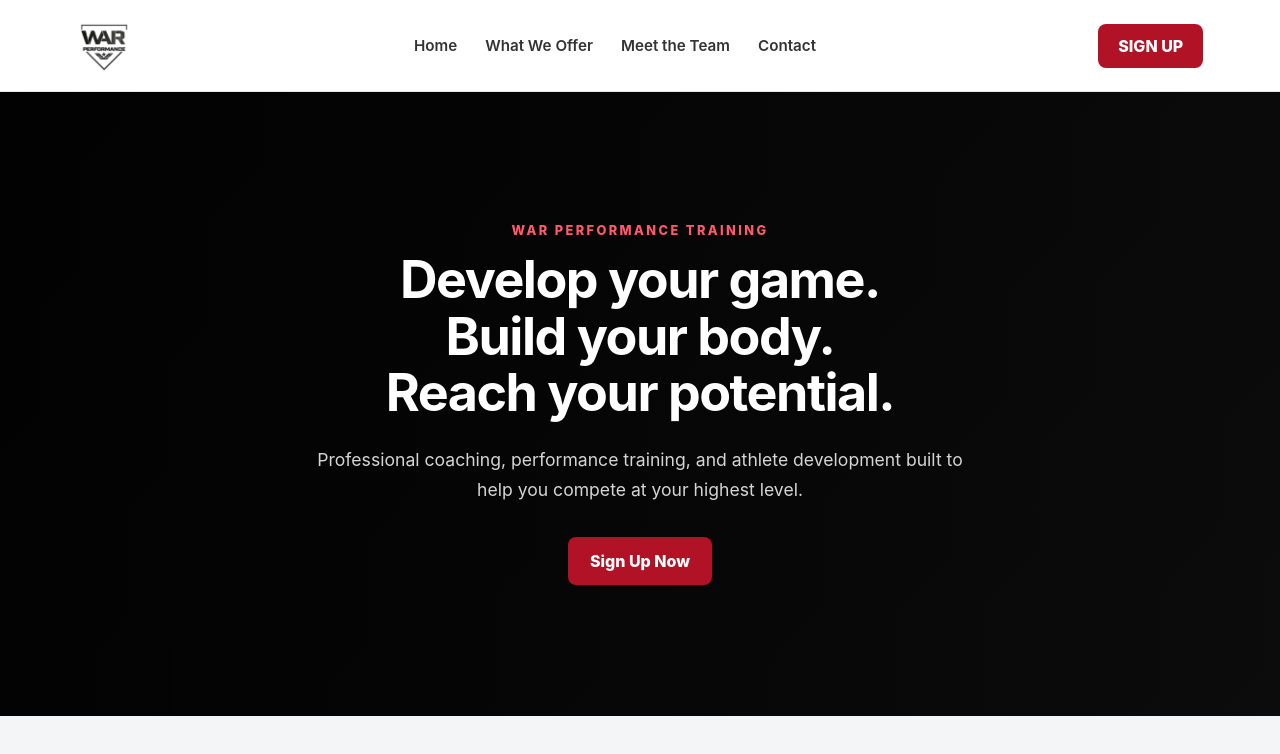
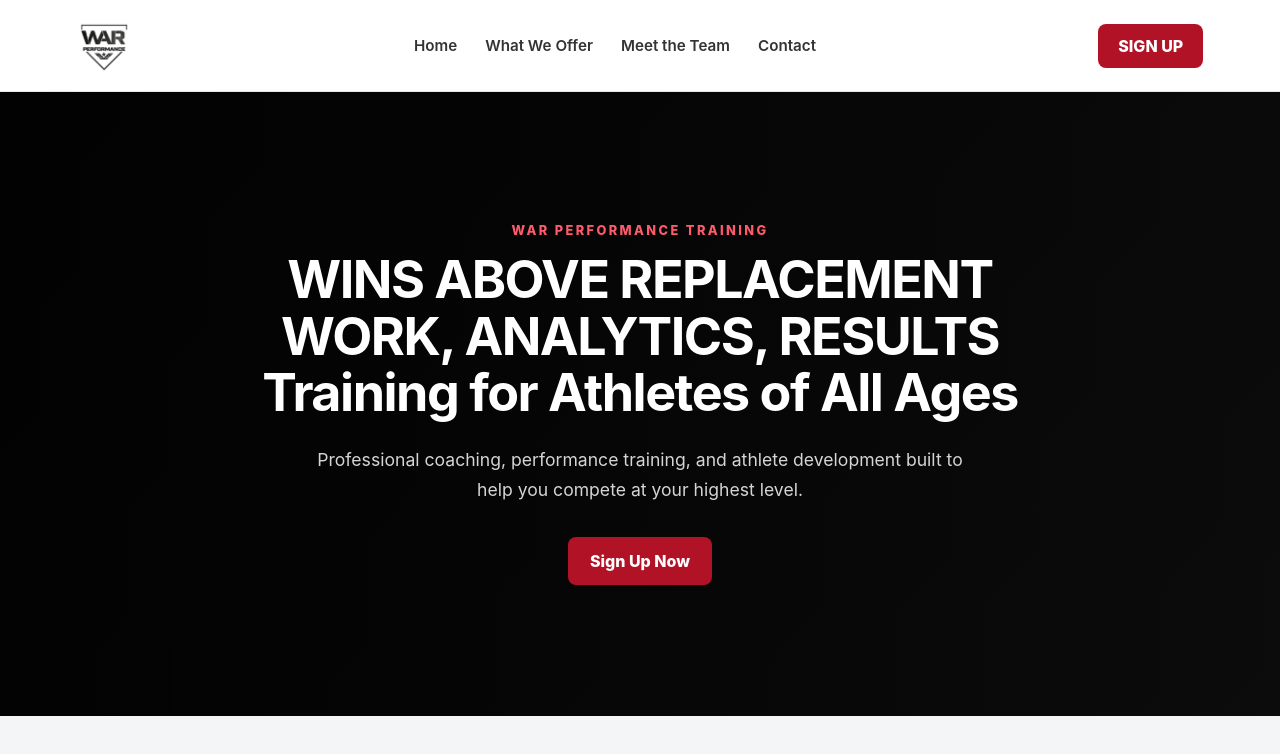
Before and after one commit to sophiacamacho2024/war-performance, a React (Vite) app in the folder war-performance/: page / in a window 1280 px wide. Shown: the top 754 px of the page. Built offline with nearby package versions, Linux system fonts and the light colour scheme.

Commit message:
Homepage update

```diff
--- a/war-performance/src/pages/Home.jsx
+++ b/war-performance/src/pages/Home.jsx
@@ -6,11 +6,11 @@
           <p className="eyebrow">WAR Performance Training</p>
 
           <h1>
-            Develop your game.
+            WINS ABOVE REPLACEMENT
             <br />
-            Build your body.
+            WORK, ANALYTICS, RESULTS
             <br />
-            Reach your potential.
+            Training for Athletes of All Ages
           </h1>
 
           <p className="hero-text">
```
